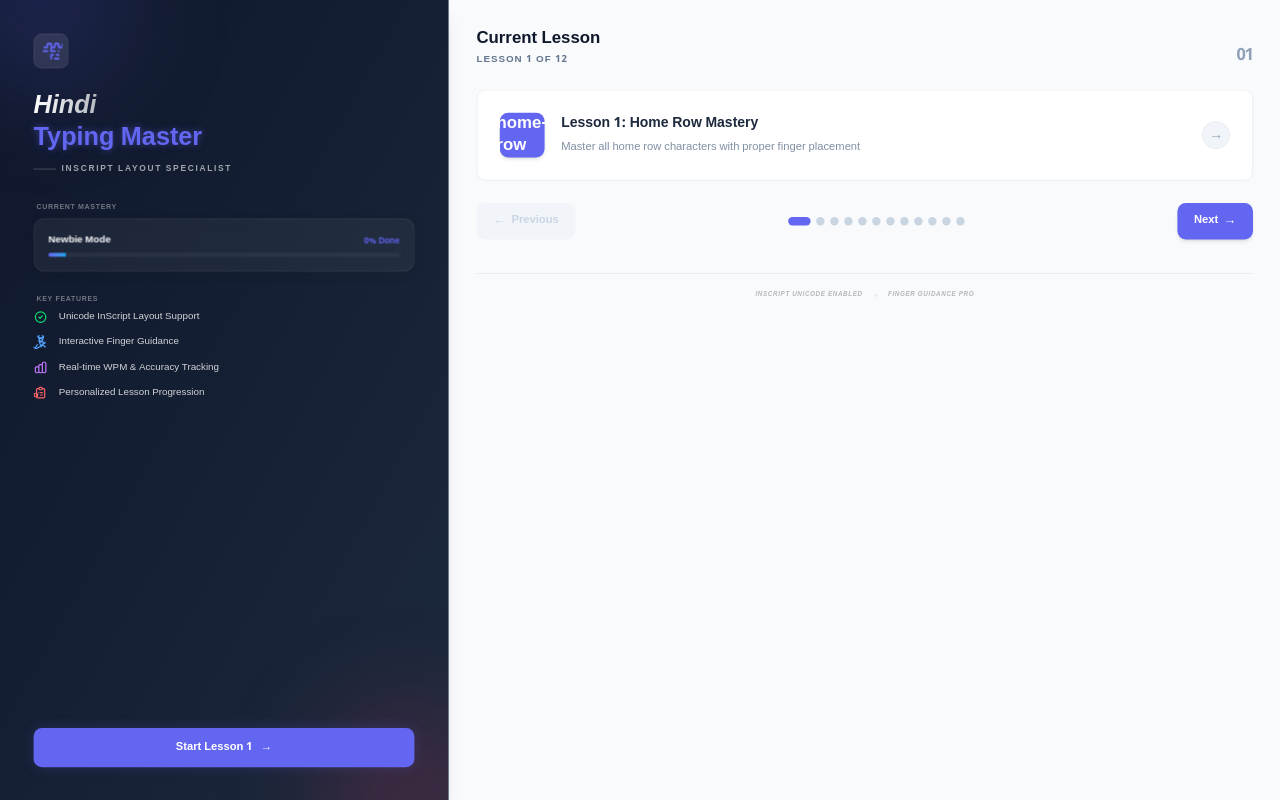
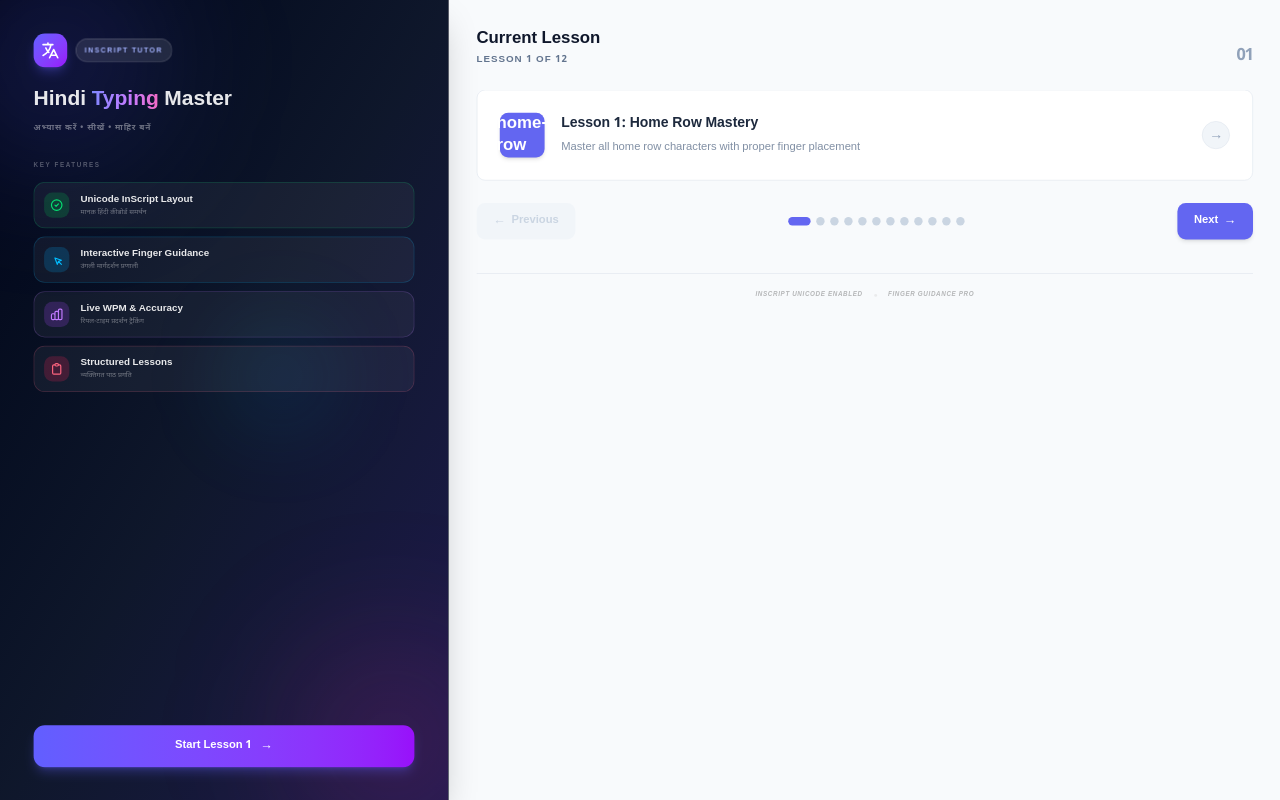
Before and after one commit to jangir-rishbh/hindi-typing-master, a Next.js app: page / in a window 1280 px wide. Shown: the top 800 px of the page. Built offline with nearby package versions, Linux system fonts and the light colour scheme.

Commit message:
typing name or fetcher ki ui ko change kiya

```diff
--- a/app/page.tsx
+++ b/app/page.tsx
@@ -26,70 +26,88 @@ export default function Home() {
       <div className="w-full bg-tm-panel overflow-hidden flex flex-col md:flex-row min-h-[143vh] relative z-10">
 
         {/* Sidebar / Info Panel */}
-        <div className="w-full md:w-[35%] bg-gradient-to-br from-slate-900 to-slate-800 text-white p-8 md:p-12 flex flex-col justify-between border-r border-slate-700 relative overflow-hidden shadow-xl">
-          {/* Decorative background element */}
-          <div className="absolute top-[-10%] left-[-10%] w-60 h-60 bg-primary/20 rounded-full blur-[80px]"></div>
-          <div className="absolute bottom-[-10%] right-[-10%] w-60 h-60 bg-accent/20 rounded-full blur-[80px]"></div>
+        <div className="w-full md:w-[35%] bg-gradient-to-br from-slate-950 via-slate-900 to-indigo-950 text-white p-8 md:p-12 flex flex-col justify-between border-r border-white/10 relative overflow-hidden shadow-2xl">
+          {/* Decorative background elements */}
+          <div className="absolute top-[-5%] left-[-10%] w-72 h-72 bg-indigo-500/20 rounded-full blur-[100px]"></div>
+          <div className="absolute bottom-[-5%] right-[-10%] w-72 h-72 bg-pink-500/15 rounded-full blur-[100px]"></div>
+          <div className="absolute top-[40%] left-[50%] w-40 h-40 bg-sky-500/10 rounded-full blur-[60px]"></div>
 
           <div className="relative z-10">
-            <div className="inline-block p-2 bg-white/10 rounded-xl mb-6 backdrop-blur-sm border border-white/10">
-              <svg className="w-8 h-8 text-primary" fill="none" stroke="currentColor" viewBox="0 0 24 24">
-                <path strokeLinecap="round" strokeLinejoin="round" strokeWidth="2" d="M12 4v1m6 11h2m-6 0h-2v4m0-11v3m0 0h.01M12 12h4.01M16 20h4M4 12h4m12 0h.01M5 8h2a1 1 0 001-1V5a1 1 0 011-1h2a1 1 0 011 1v2a1 1 0 001 1h2a1 1 0 001-1V5a1 1 0 011-1h2a1 1 0 011 1v2a1 1 0 001 1h2a1 1 0 001-1V5a1 1 0 011-1h2" />
-              </svg>
+            {/* App Badge */}
+            <div className="flex items-center gap-3 mb-8">
+              <div className="p-2.5 bg-gradient-to-br from-indigo-500 to-purple-600 rounded-2xl shadow-lg shadow-indigo-500/30">
+                <svg className="w-7 h-7 text-white" fill="none" stroke="currentColor" viewBox="0 0 24 24">
+                  <path strokeLinecap="round" strokeLinejoin="round" strokeWidth="2" d="M3 5h12M9 3v2m1.048 9.5A18.022 18.022 0 016.412 9m6.088 9h7M11 21l5-10 5 10M12.751 5C11.783 10.77 8.07 15.61 3 18.129" />
+                </svg>
+              </div>
+              <div className="px-3 py-1 bg-white/10 rounded-full border border-white/20 backdrop-blur-sm">
+                <span className="text-[10px] font-black uppercase tracking-[0.2em] text-indigo-300">InScript Tutor</span>
+              </div>
             </div>
 
-            <h1 className="text-4xl font-black mb-3 leading-tight text-white">
-              <span className="bg-gradient-to-r from-white to-white/70 bg-clip-text text-transparent italic">Hindi</span><br />
-              <span className="text-primary text-glow">Typing Master</span>
-            </h1>
+            {/* App Name */}
+            <div className="mb-10">
+              <h1 className="text-3xl font-black leading-none mb-2 whitespace-nowrap">
+                <span className="text-white/90">Hindi </span>
+                <span className="bg-gradient-to-r from-indigo-400 via-purple-400 to-pink-400 bg-clip-text text-transparent" style={{textShadow: 'none'}}>Typing </span>
+                <span className="text-white/90">Master</span>
+              </h1>
+              <p className="text-white/40 text-xs font-semibold mt-4 tracking-widest uppercase">
+                अभ्यास करें • सीखें • माहिर बनें
+              </p>
+            </div>
 
-            <p className="text-white/60 text-xs font-bold uppercase tracking-[0.2em] mb-10 flex items-center gap-2">
-              <span className="w-8 h-[1px] bg-white/30"></span>
-              InScript Layout Specialist
-            </p>
+            {/* Key Features - Card Style */}
+            <div className="space-y-3">
+              <p className="text-white/30 text-[9px] font-black uppercase tracking-[0.25em] mb-4">Key Features</p>
 
-            <div className="space-y-6">
-              <div className="group transition-all duration-300">
-                <h3 className="text-white/40 text-[10px] font-black uppercase tracking-widest mb-2 px-1">Current Mastery</h3>
-                <div className="glass-card p-5 rounded-2xl border border-white/5 group-hover:border-primary/30 transition-all">
-                  <div className="flex justify-between items-end mb-2">
-                    <span className="text-sm font-bold">Newbie Mode</span>
-                    <span className="text-primary text-xs font-black">0% Done</span>
-                  </div>
-                  <div className="w-full h-1.5 bg-white/5 rounded-full overflow-hidden">
-                    <div className="w-[5%] h-full bg-gradient-to-r from-primary to-secondary"></div>
-                  </div>
+              <div className="flex items-center gap-4 p-3.5 rounded-2xl bg-white/5 border border-green-400/20 hover:border-green-400/40 hover:bg-white/8 transition-all duration-300 group">
+                <div className="w-9 h-9 flex items-center justify-center rounded-xl bg-green-500/20 flex-shrink-0 group-hover:bg-green-500/30 transition-all">
+                  <svg className="w-4.5 h-4.5 text-green-400 w-5 h-5" fill="none" stroke="currentColor" viewBox="0 0 24 24"><path strokeLinecap="round" strokeLinejoin="round" strokeWidth="2" d="M9 12l2 2 4-4m6 2a9 9 0 11-18 0 9 9 0 0118 0z" /></svg>
+                </div>
+                <div>
+                  <p className="text-white/90 text-sm font-bold">Unicode InScript Layout</p>
+                  <p className="text-white/40 text-[10px]">मानक हिंदी कीबोर्ड समर्थन</p>
                 </div>
               </div>
 
-              <div className="mt-8 space-y-4">
-                <h3 className="text-white/40 text-[10px] font-black uppercase tracking-widest mb-2 px-1">Key Features</h3>
-                <div className="flex items-center gap-4 text-white/80">
-                  <svg className="w-5 h-5 text-green-400" fill="none" stroke="currentColor" viewBox="0 0 24 24"><path strokeLinecap="round" strokeLinejoin="round" strokeWidth="2" d="M9 12l2 2 4-4m6 2a9 9 0 11-18 0 9 9 0 0118 0z" /></svg>
-                  <span className="text-sm">Unicode InScript Layout Support</span>
+              <div className="flex items-center gap-4 p-3.5 rounded-2xl bg-white/5 border border-sky-400/20 hover:border-sky-400/40 hover:bg-white/8 transition-all duration-300 group">
+                <div className="w-9 h-9 flex items-center justify-center rounded-xl bg-sky-500/20 flex-shrink-0 group-hover:bg-sky-500/30 transition-all">
+                  <svg className="w-5 h-5 text-sky-400" fill="none" stroke="currentColor" viewBox="0 0 24 24"><path strokeLinecap="round" strokeLinejoin="round" strokeWidth="2" d="M15 15l-2 5L9 9l11 4-5 2zm0 0l5 5" /></svg>
                 </div>
-                <div className="flex items-center gap-4 text-white/80">
-                  <svg className="w-5 h-5 text-blue-400" fill="none" stroke="currentColor" viewBox="0 0 24 24"><path strokeLinecap="round" strokeLinejoin="round" strokeWidth="2" d="M15 15l-2 5L9 9l11 4-5 2zm0 0l5 5M7.188 2.239l7.859 4.331m-7.859-4.331a18.252 18.252 0 014.286 9.473m-4.286-9.473c1.954-2.234 3.737-3.953 5.405-5.526M6.47 16.035l-3.345 5.254a1.18 1.18 0 001.381 1.649l5.859-3.411m-5.859 3.411a18.252 18.252 0 01-5.859-3.411m-5.859 3.411c-2.234 1.954-3.953 3.737-5.526 5.405M17.188 2.239l-7.859 4.331m7.859-4.331a18.252 18.252 0 01-4.286 9.473m4.286-9.473c-1.954-2.234-3.737-3.953-5.405-5.526" />
-</svg>
-                  <span className="text-sm">Interactive Finger Guidance</span>
+                <div>
+                  <p className="text-white/90 text-sm font-bold">Interactive Finger Guidance</p>
+                  <p className="text-white/40 text-[10px]">उंगली मार्गदर्शन प्रणाली</p>
                 </div>
-                <div className="flex items-center gap-4 text-white/80">
+              </div>
+
+              <div className="flex items-center gap-4 p-3.5 rounded-2xl bg-white/5 border border-purple-400/20 hover:border-purple-400/40 hover:bg-white/8 transition-all duration-300 group">
+                <div className="w-9 h-9 flex items-center justify-center rounded-xl bg-purple-500/20 flex-shrink-0 group-hover:bg-purple-500/30 transition-all">
                   <svg className="w-5 h-5 text-purple-400" fill="none" stroke="currentColor" viewBox="0 0 24 24"><path strokeLinecap="round" strokeLinejoin="round" strokeWidth="2" d="M9 19v-6a2 2 0 00-2-2H5a2 2 0 00-2 2v6a2 2 0 002 2h2a2 2 0 002-2zm0 0V9a2 2 0 012-2h2a2 2 0 012 2v10m-6 0a2 2 0 002 2h2a2 2 0 002-2m0 0V5a2 2 0 012-2h2a2 2 0 012 2v14a2 2 0 01-2 2h-2a2 2 0 01-2-2z" /></svg>
-                  <span className="text-sm">Real-time WPM & Accuracy Tracking</span>
                 </div>
-                <div className="flex items-center gap-4 text-white/80">
-                  <svg className="w-5 h-5 text-red-400" fill="none" stroke="currentColor" viewBox="0 0 24 24"><path strokeLinecap="round" strokeLinejoin="round" strokeWidth="2" d="M9 5H7a2 2 0 00-2 2v12a2 2 0 002 2h10a2 2 0 002-2V7a2 2 0 00-2-2h-2M9 5a2 2 0 002 2h2a2 2 0 002-2M9 5a2 2 0 012-2h2a2 2 0 012 2m-3 7h3m-3 4h3m-6-4h.01M3 13h2a2 2 0 012 2v2a2 2 0 01-2 2H3a2 2 0 01-2-2v-2a2 2 0 012-2z" /></svg>
-                  <span className="text-sm">Personalized Lesson Progression</span>
+                <div>
+                  <p className="text-white/90 text-sm font-bold">Live WPM & Accuracy</p>
+                  <p className="text-white/40 text-[10px]">रियल-टाइम प्रदर्शन ट्रैकिंग</p>
+                </div>
+              </div>
+
+              <div className="flex items-center gap-4 p-3.5 rounded-2xl bg-white/5 border border-rose-400/20 hover:border-rose-400/40 hover:bg-white/8 transition-all duration-300 group">
+                <div className="w-9 h-9 flex items-center justify-center rounded-xl bg-rose-500/20 flex-shrink-0 group-hover:bg-rose-500/30 transition-all">
+                  <svg className="w-5 h-5 text-rose-400" fill="none" stroke="currentColor" viewBox="0 0 24 24"><path strokeLinecap="round" strokeLinejoin="round" strokeWidth="2" d="M9 5H7a2 2 0 00-2 2v12a2 2 0 002 2h10a2 2 0 002-2V7a2 2 0 00-2-2h-2M9 5a2 2 0 002 2h2a2 2 0 002-2M9 5a2 2 0 012-2h2a2 2 0 012 2" /></svg>
+                </div>
+                <div>
+                  <p className="text-white/90 text-sm font-bold">Structured Lessons</p>
+                  <p className="text-white/40 text-[10px]">व्यक्तिगत पाठ प्रगति</p>
                 </div>
               </div>
             </div>
           </div>
 
-          <div className="relative z-10 pt-10">
+          <div className="relative z-10 pt-8">
             <Link href={`/lesson/${currentLesson.id}`} className="block w-full">
-              <button className="w-full bg-primary text-white hover:bg-primary-dark font-black py-4 px-6 rounded-xl shadow-[0_0_20px_rgba(99,102,241,0.2)] transform transition-all duration-300 active:scale-[0.98] group flex items-center justify-center gap-3">
+              <button className="w-full bg-gradient-to-r from-indigo-500 to-purple-600 hover:from-indigo-600 hover:to-purple-700 text-white font-black py-4 px-6 rounded-2xl shadow-lg shadow-indigo-500/30 transform transition-all duration-300 active:scale-[0.98] group flex items-center justify-center gap-3">
                 <span className="text-base">Start Lesson {currentLessonIndex + 1}</span>
-                <span className="group-hover:translate-x-1 transition-transform">→</span>
+                <span className="group-hover:translate-x-1 transition-transform text-lg">→</span>
               </button>
             </Link>
           </div>
```
